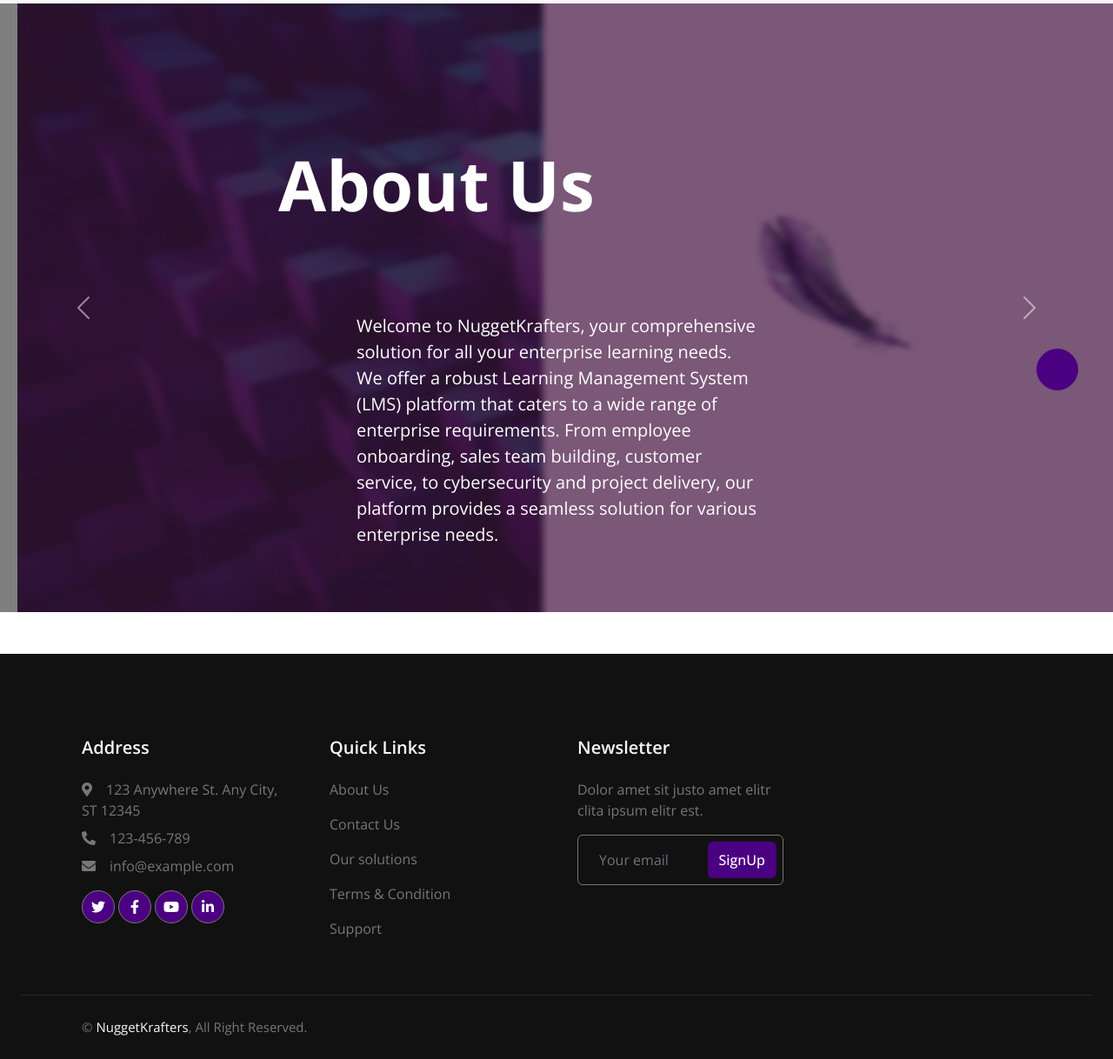
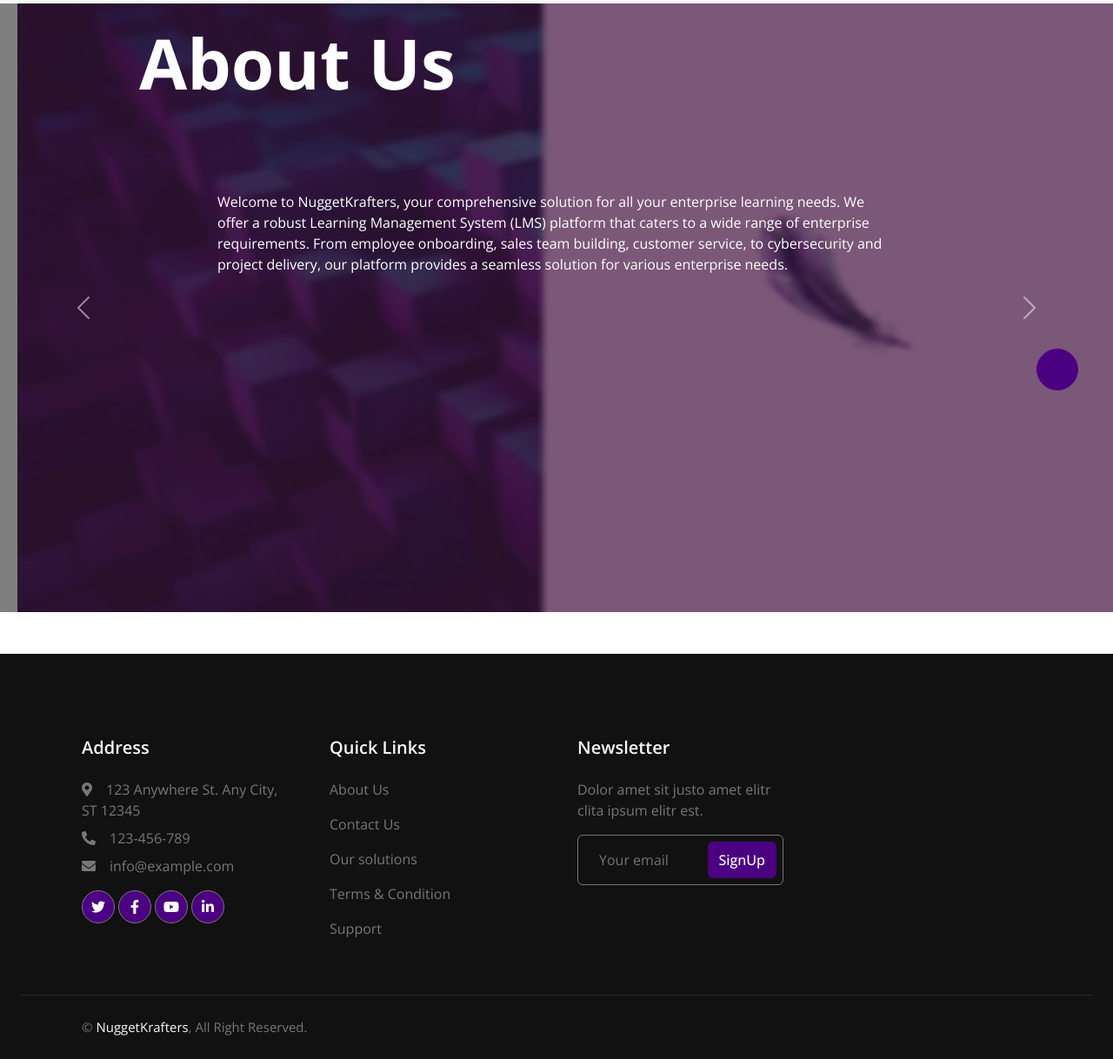
Before and after one commit to Soumik234/nuggetkrafter_www, a Django app: page /about/ in a window 1280 px wide. Shown: the part 321-1539 px from the top of the page at 87% size. Run offline with Django 5.2, Linux system fonts and the light colour scheme; some libraries are stand-ins or nearby versions.

Commit message:
chore: Update styling for about page carousel caption

```diff
--- a/templates/about.html
+++ b/templates/about.html
@@ -39,11 +39,11 @@
         alt="..."
         style="height: 700px"
       />
-      <div class="carousel-caption text-start top-0 start-0 overlay" style="padding: 10rem;">
+      <div class="carousel-caption text-start top-0 start-0 overlay">
         <div style="max-width: 900px; padding-left: 10rem;">
           <h1 class="display-1 text-white mb-0 animated zoomIn">About Us</h1>
         </div>
-        <p class="text-left text-white" style="font-size: 1.25rem; padding: 100px 250px 0 250px;">
+        <p class="text-left text-white" style="padding: 100px 250px 0 250px;">
           Welcome to NuggetKrafters, your comprehensive solution for all your enterprise learning needs. We offer a robust Learning Management System (LMS) platform that caters to a wide range of enterprise requirements. From employee onboarding, sales team building, customer service, to cybersecurity and project delivery, our platform provides a seamless solution for various enterprise needs.
         </p>
       </div>
```
Also changed, not shown: static/frontend/css/style.css (line endings or trailing spaces).
